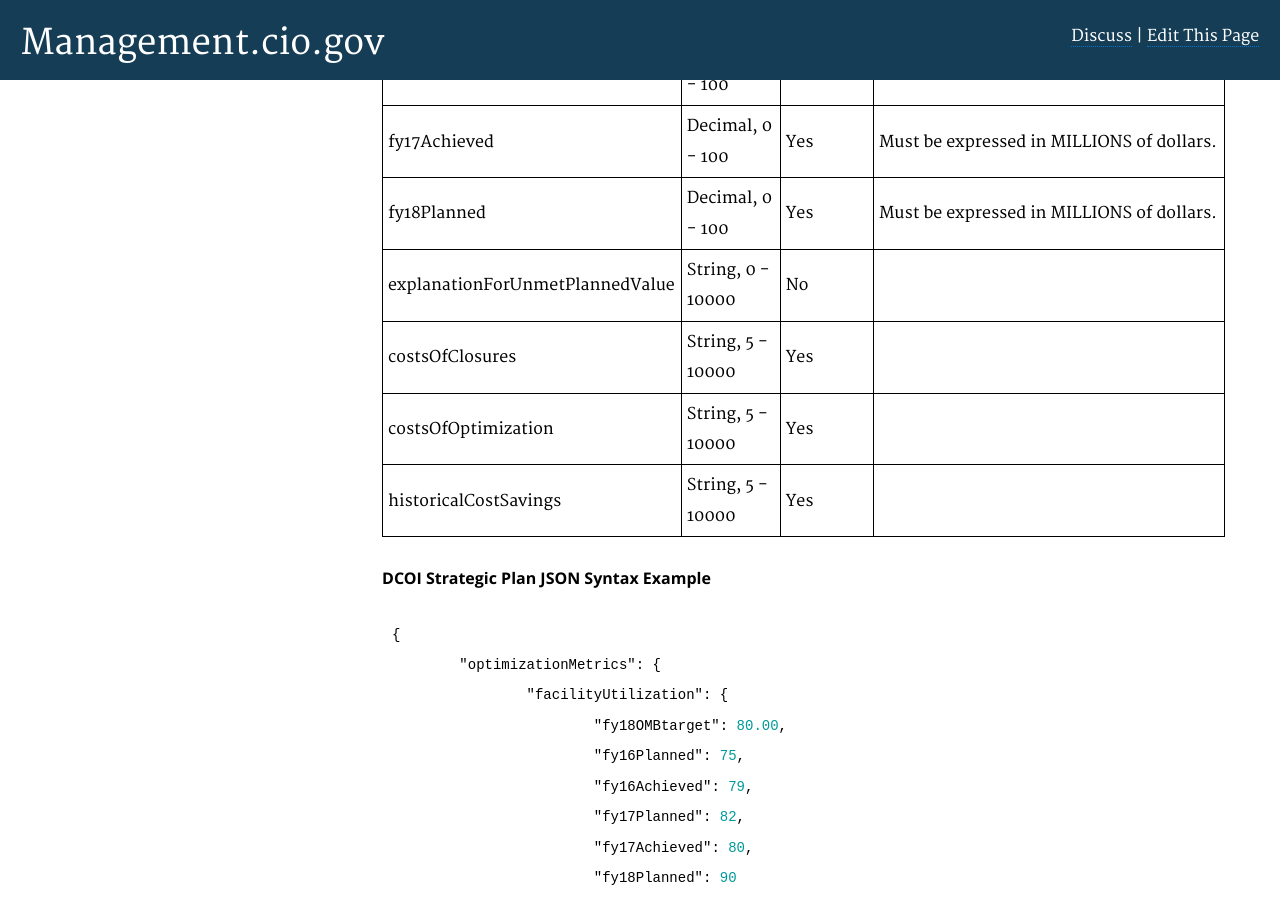
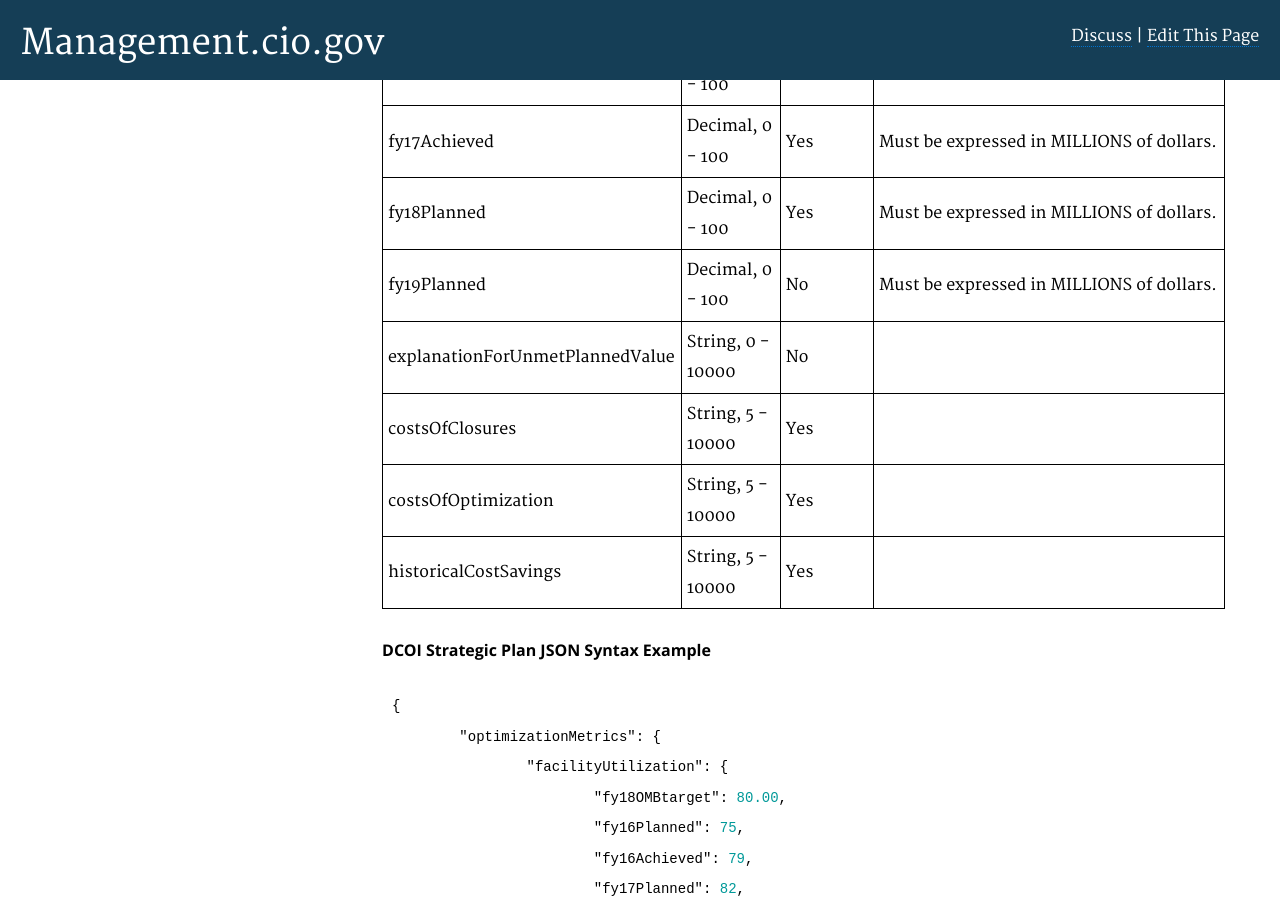
Before and after one commit to WhiteHouse/CIOmanagement, a Jekyll site: the page built from pages/schema.md, in a window 1280 px wide and 900 px high, scrolled down 10623 px. Built offline with Jekyll 4.4.1, drawn with Linux system fonts in a browser that asks for light colours; part of the change alters nothing that is shown; some of the changed text lies outside the part shown.

Commit message:
Update schema.md

```diff
--- a/pages/schema.md
+++ b/pages/schema.md
@@ -200,6 +200,7 @@ fy16Achieved                    	|  Decimal, 0 - 100               | Yes       |
 fy17Planned                     |  Decimal, 0 - 100               | Yes       | Must be expressed in MILLIONS of dollars.
 fy17Achieved			|  Decimal, 0 - 100               | Yes       | Must be expressed in MILLIONS of dollars.
 fy18Planned                    |  Decimal, 0 - 100               | Yes       | Must be expressed in MILLIONS of dollars.
+fy19Planned                    |  Decimal, 0 - 100               | No       | Must be expressed in MILLIONS of dollars.
 explanationForUnmetPlannedValue |  String, 0 - 10000              | No      |
 costsOfClosures |  String, 5 - 10000              | Yes      |
 costsOfOptimization |  String, 5 - 10000              | Yes      |
@@ -283,6 +284,7 @@ historicalCostSavings |  String, 5 - 10000              | Yes      |
 		"fy17Planned": 90,
 		"fy17Achieved": 91,
 		"fy18Planned": 105,
+		"fy19Planned (optional)": 156,
 		"costsOfClosures": "REQUIRED TEXT",
 		"costsOfOptimization": "REQUIRED TEXT",
 		"historicalCostSavings": "REQUIRED TEXT"
@@ -535,6 +537,6 @@ Before the close of the IDC quarter, identifying the JSON dataset as “[Agency]
 
 *[IDC Cost Savings and Avoidance JSON Schema](https://management.cio.gov/schemaexamples/costSavingsAvoidanceSchema.json)*
 
-*[IDC Cost Savings and Avoidance JSON Example File](https://management.cio.gov/schemaexamples/IDC Cost Savings Example FY 2017.txt)*
+*[IDC Cost Savings and Avoidance JSON Example File](https://management.cio.gov/schemaexamples/IDC%20Cost%20Savings%20Example%20FY%202017.txt)*
 
-*[OFCIO JSON User Guide for Realized Cost Savings](/schemaexamples/JSON User Guide_v5.pdf)*
+*[OFCIO JSON User Guide for Realized Cost Savings](https://management.cio.gov/schemaexamples/JSON%20User%20Guide_v6_09_14_16.pdf)*
```
